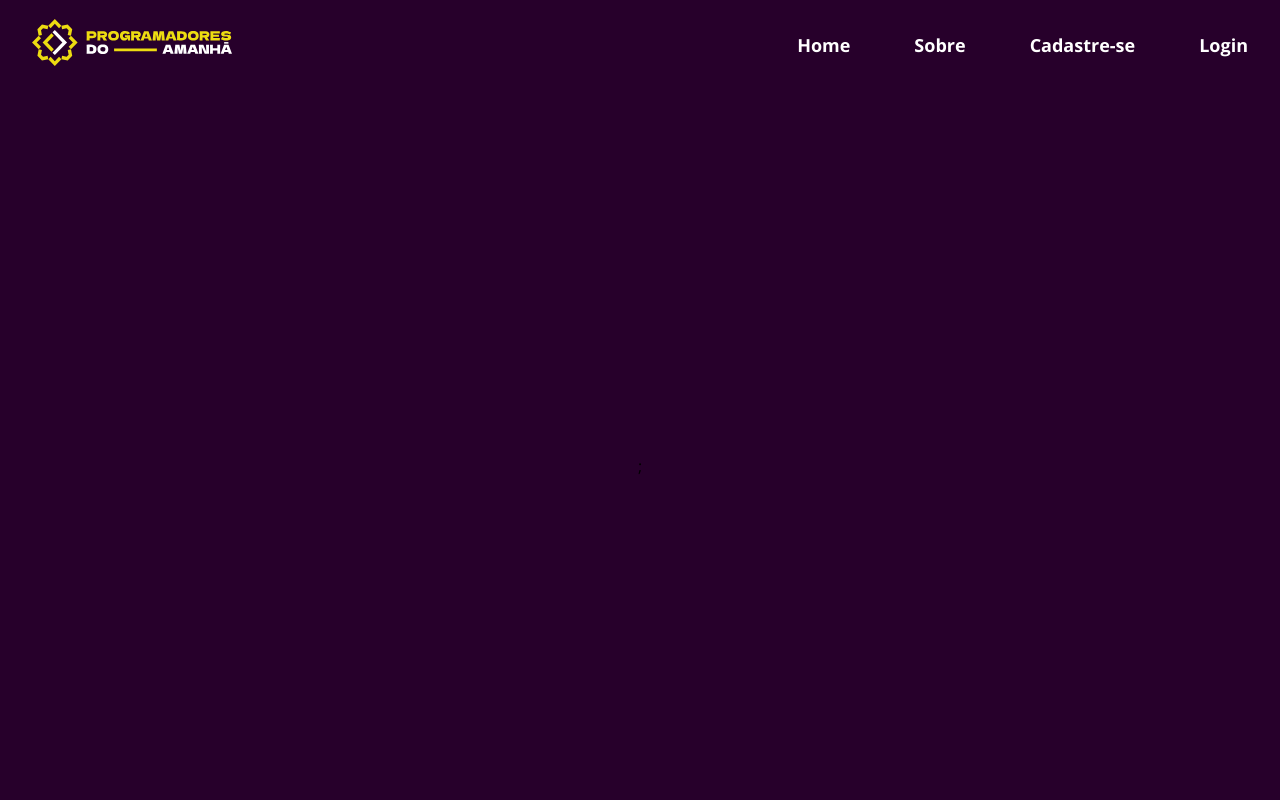
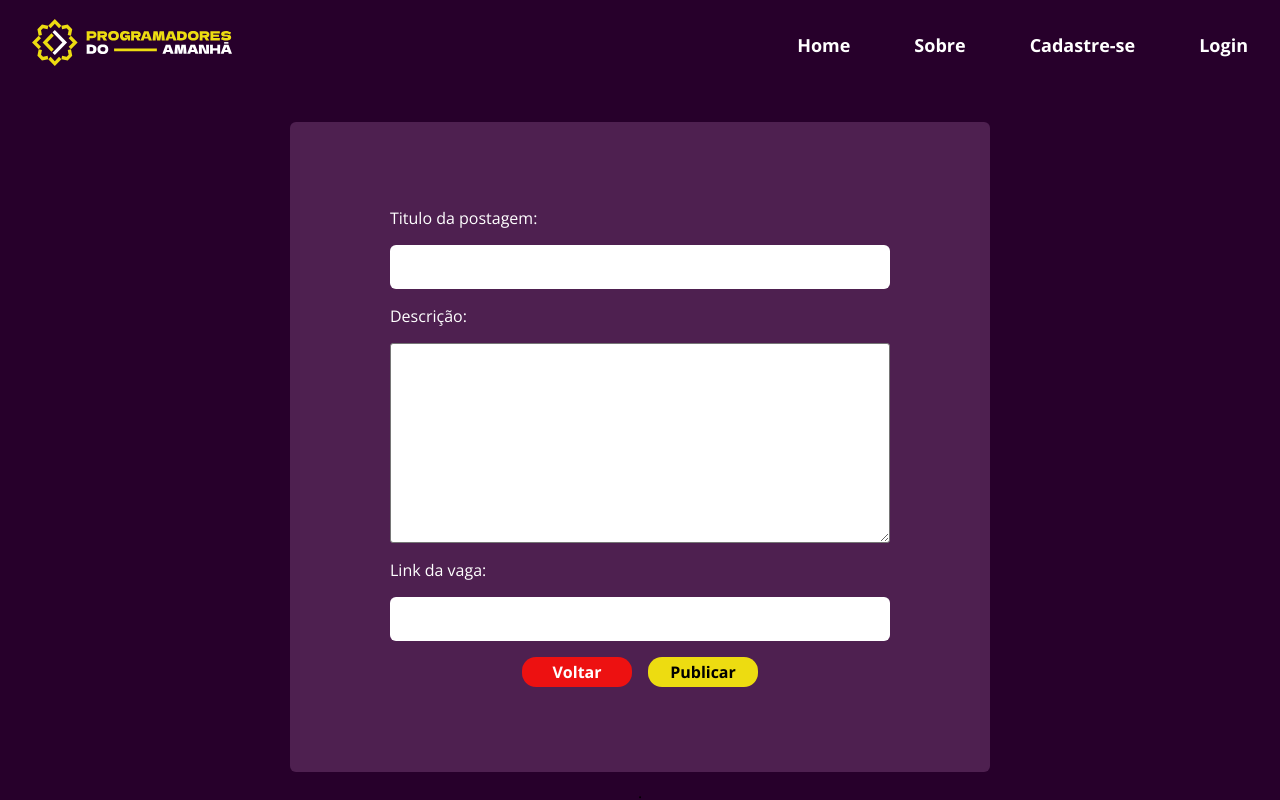
Before and after one commit to mathfm/frontend-empregabilidade-do-amanha, a React (Vite) app: page /oportunitties in a window 1280 px wide. Shown: the top 800 px of the page. Built offline with nearby package versions, Linux system fonts and the light colour scheme.

Commit message:
feat: page publish

```diff
--- a/src/App.jsx
+++ b/src/App.jsx
@@ -7,6 +7,7 @@ import Register from "./pages/register/Register";
 import Login from "./pages/login/Login";
 import { Container } from "./components/container/Container";
 import CollaboratorRegister from "./pages/collaborator-register/CollaboratorRegister";
+import PublishOpportunities from "./pages/publish-opportunities/PublishOpportunities";
 
 function App() {
   return (
@@ -19,6 +20,7 @@ function App() {
             <Route path="/register-student" element={<Register />} />
             <Route path="/register-collaborator" element={<CollaboratorRegister />} />
             <Route path="/login" element={<Login />} />
+            <Route path="/oportunitties" element={<PublishOpportunities />} />
           </Routes>
         </Container>
         <Footer />
--- /dev/null
+++ b/src/pages/publish-opportunities/PublishOpportunities.jsx
@@ -0,0 +1,58 @@
+import styles from "./PublishOpportunities.module.css";
+import { useForm } from "react-hook-form";
+export default function PublishOpportunities() {
+    const { register, handleSubmit } = useForm();
+    const loginUser = (data) => {
+      console.log(data);
+    };
+    return (
+      <section className={styles["publish-container"]}>
+        <form
+          action=""
+          method="post"
+          className={styles["forms"]}
+          onSubmit={handleSubmit(loginUser)}
+        >
+          <div className={styles["forms-container"]}>
+            <label className={styles["label-forms"]}>Titulo da postagem:</label>
+            <input
+              className={styles["input-geral"]}
+              type="text"
+              {...register("titulo")}
+            />
+          </div>
+          <div className={styles["forms-container"]}>
+            <label className={styles["label-forms"]}>Descrição:</label>
+            <textarea
+              cols="30"
+              rows="10"
+              className={styles["description"]}
+              {...register("description")}
+            ></textarea>
+          </div>
+          <div className={styles["forms-container"]}>
+            <label className={styles["label-forms"]}>Link da vaga:</label>
+            <input
+              className={styles["input-geral"]}
+              type="text"
+              {...register("link")}
+            />
+          </div>
+          <div className={styles["btn-container"]}>
+            <button
+              type="button"
+              className={`${styles["btn-forms"]} ${styles["cancel"]}`}
+            >
+              Voltar
+            </button>
+            <button
+              type="submit"
+              className={`${styles["btn-forms"]} ${styles["submit"]}`}
+            >
+              Publicar
+            </button>
+          </div>
+        </form>
+      </section>
+    );
+}
--- /dev/null
+++ b/src/pages/publish-opportunities/PublishOpportunities.module.css
@@ -0,0 +1,71 @@
+.publish-container{
+    background-color: #4E2050;
+    width: 700px;
+    height: 650px;
+    display: flex;
+    justify-content: center;
+    align-items: center;
+    padding: 1em;
+    border-radius: 6px;
+    flex-direction: column;
+    gap: 1em;
+}
+
+.forms {
+    display: flex;
+    flex-direction: column;
+    align-items: center;
+    gap: 1em;
+}
+
+.forms-container {
+    display: flex;
+    flex-direction: column;
+    gap: 1em;
+}
+
+.label-forms {
+    color: white;
+}
+
+.input-geral {
+    width: 500px;
+    font-size: 1.1em;
+    border-radius: 6px;
+    padding: 10px;
+    border: none;
+}
+
+.btn-forms {
+    width: 110px;
+    height: 30px;
+    border-radius: 14px;
+    border: none;
+    font-weight: 700;
+    font-size: 16px;
+    cursor: pointer;
+}
+
+.submit {
+    background-color: #EDDC11;
+    color: #000000;
+}
+
+.cancel {
+    background-color: #ED1111;
+    color: white;
+}
+
+.btn-container {
+    display: flex;
+    gap: 1em;
+}
+
+
+.description {
+    width: 500px;
+    height: 200px;
+    border-radius: 3px;
+    padding: 1em;
+    font-size: 1.1em;
+}
```
